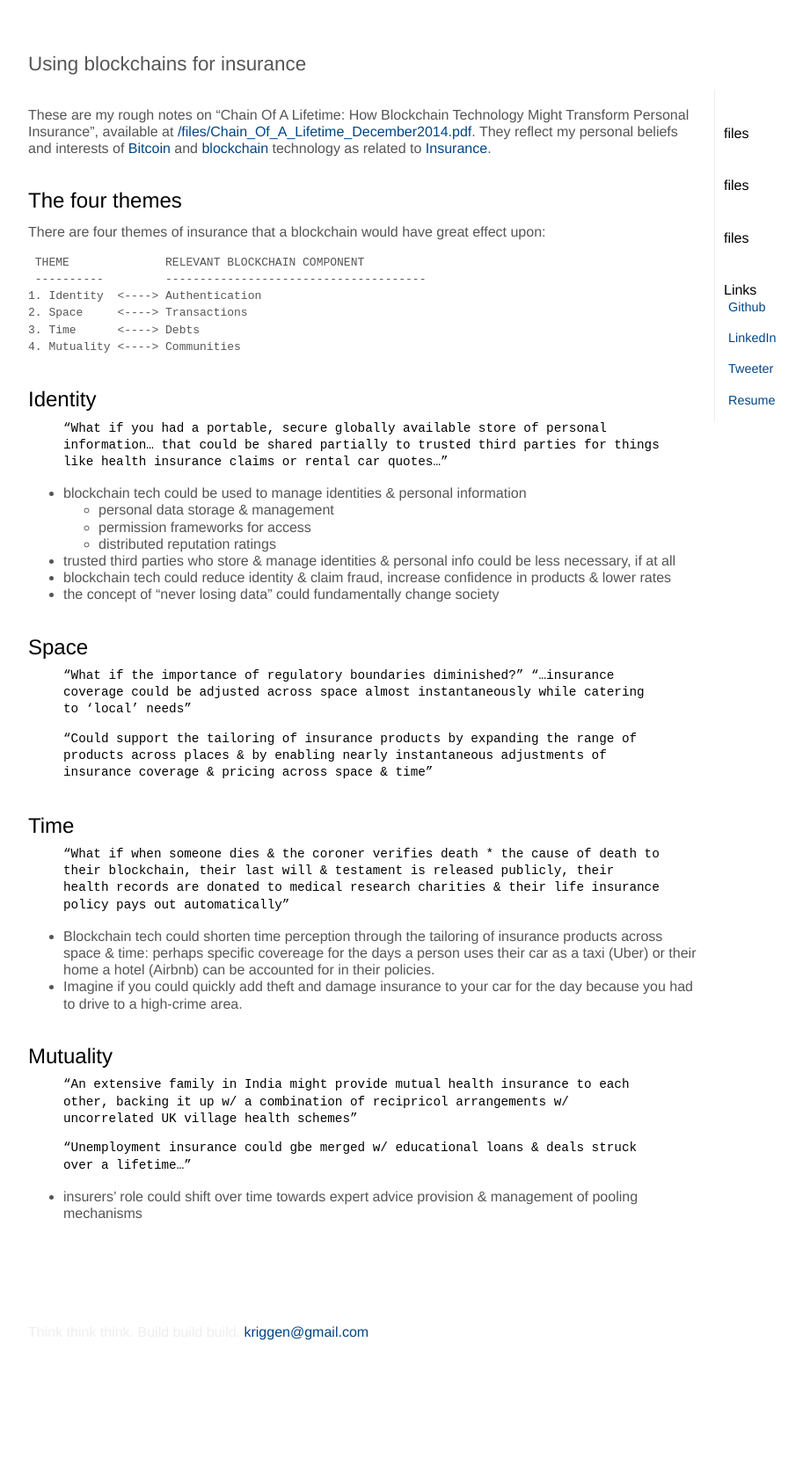
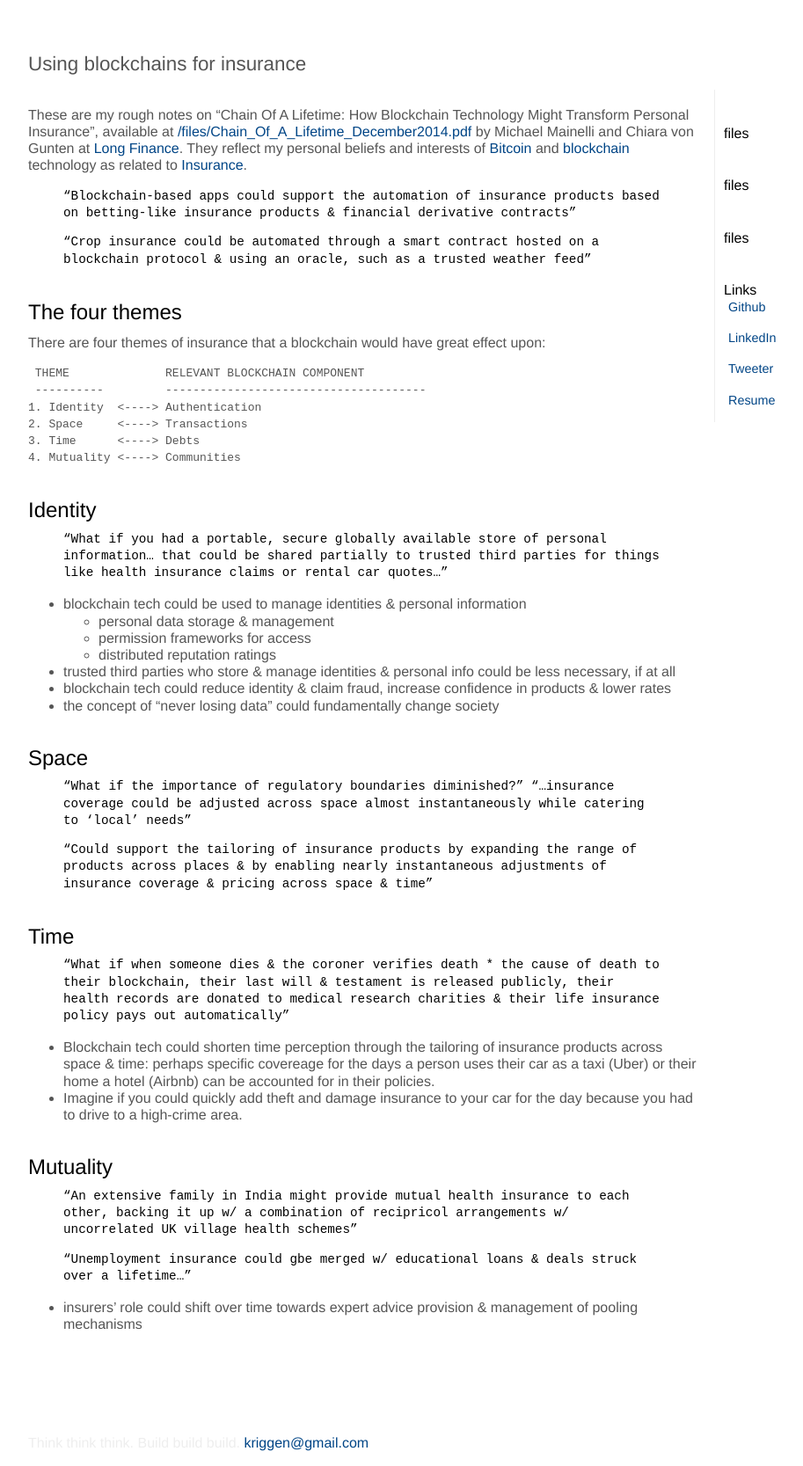
Before and after one commit to kvnn/kevinriggen, a Jekyll site: the page built from _Bitcoin/2015-04-07-Insurance.md, in a window 1280 px wide. Shown: the whole page at 88% size, without its empty margins (128-1041 px from the left). Built offline with Jekyll 4.4.1, drawn with Linux system fonts in a browser that asks for light colours; Markdown is read by kramdown in place of the engine named in the settings; before the commit the page ends 1540 px from its top, so only the background shows below that.

Commit message:
Added source credits and important quotes

```diff
--- a/_Bitcoin/2015-04-07-Insurance.md
+++ b/_Bitcoin/2015-04-07-Insurance.md
@@ -3,7 +3,11 @@ layout: post
 title: Using blockchains for insurance
 ---
 
-These are my rough notes on "Chain Of A Lifetime: How Blockchain Technology Might Transform Personal Insurance", available at [{{ site.url }}/files/Chain_Of_A_Lifetime_December2014.pdf]({{ site.url }}/files/Chain_Of_A_Lifetime_December2014.pdf). They reflect my personal beliefs and interests of [Bitcoin](http://en.wikipedia.org/wiki/Bitcoin) and [blockchain](http://en.wikipedia.org/wiki/Bitcoin#Block_chain) technology as related to [Insurance](http://en.wikipedia.org/wiki/Insurance).
+These are my rough notes on "Chain Of A Lifetime: How Blockchain Technology Might Transform Personal Insurance", available at [{{ site.url }}/files/Chain_Of_A_Lifetime_December2014.pdf]({{ site.url }}/files/Chain_Of_A_Lifetime_December2014.pdf) by Michael Mainelli and Chiara von Gunten at [Long Finance](http://www.longfinance.net/). They reflect my personal beliefs and interests of [Bitcoin](http://en.wikipedia.org/wiki/Bitcoin) and [blockchain](http://en.wikipedia.org/wiki/Bitcoin#Block_chain) technology as related to [Insurance](http://en.wikipedia.org/wiki/Insurance).
+
+> "Blockchain-based apps could support the automation of insurance products based on betting-like insurance products & financial derivative contracts"
+
+> "Crop insurance could be automated through a smart contract hosted on a blockchain protocol & using an oracle, such as a trusted weather feed"
 
 ##The four themes
 There are four themes of insurance that a blockchain would have great effect upon:
```
